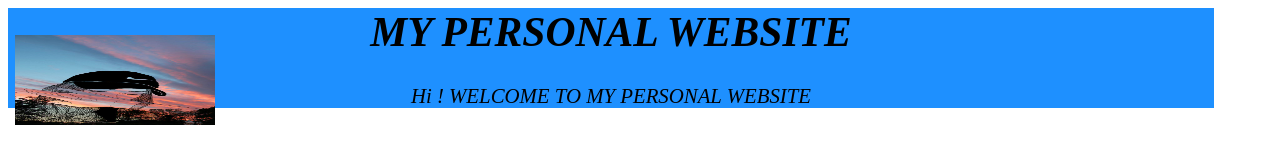
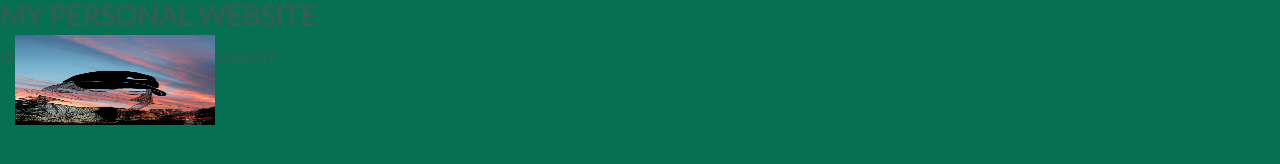
Before and after one commit to FayeeePeey/REMIS_Faye_PersonalWebsite, a plain HTML site: page index.html in a window 1280 px wide. Drawn offline with Linux system fonts and the light colour scheme.

Commit message:
change a style on css

```diff
--- a/css/style.css
+++ b/css/style.css
@@ -1,20 +1,28 @@
-a:visited {color: black;}
-a:link{color:black;}
-a:hover{color:green;}
-a:active{color:pink;}
-
-.a{cursor:help;}
-.b{cursor:wait;}
-
-#header{
-
-
-height:100px;
-width:1206px;
-background-color:#1E90FF;
-font-family: Bookman Old Style;
-font-style: italic;
-Color: Black;
-font-size:1.3em;
-text-align:center;
+body {
+	background: #077054;
+	color: #315f52;
+	font-family: 'latoregular';
+	font-size: 14px;
+	margin: 0;
+	padding: 0;
 }
+@font-face {
+	font-family: 'latoregular';
+	src: url('../fonts/lato-regular-webfont.eot');
+	src: url('../fonts/lato-regular-webfont.eot?#iefix') format('embedded-opentype'),
+		url('../fonts/lato-regular-webfont.woff') format('woff'),
+		url('../fonts/lato-regular-webfont.ttf') format('truetype'),
+		url('../fonts/lato-regular-webfont.svg#latoregular') format('svg');
+	font-weight: normal;
+	font-style: normal;
+}
+@font-face {
+	font-family: 'nixie_oneregular';
+	src: url('../fonts/nixieone-regular-webfont.eot');
+	src: url('../fonts/nixieone-regular-webfont.eot?#iefix') format('embedded-opentype'),
+		url('../fonts/nixieone-regular-webfont.woff') format('woff'),
+		url('../fonts/nixieone-regular-webfont.ttf') format('truetype'),
+		url('../fonts/nixieone-regular-webfont.svg#nixie_oneregular') format('svg');
+	font-weight: normal;
+	font-style: normal;
+}
```
